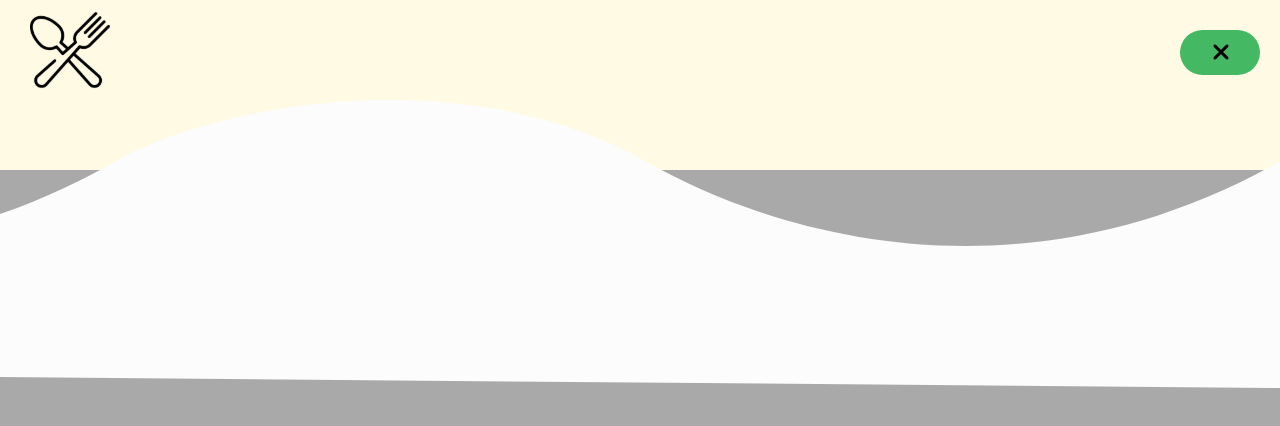
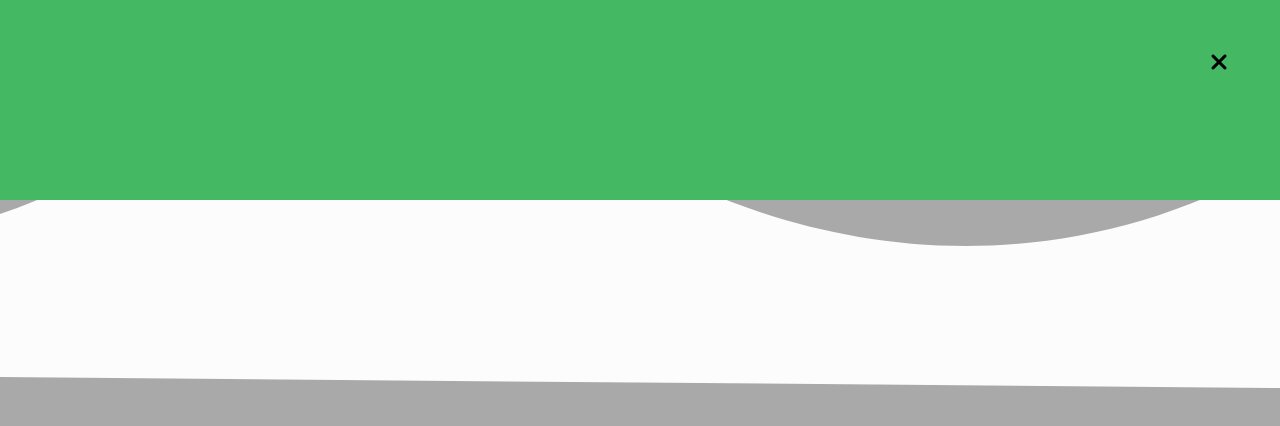
Before and after one commit to CeceStar/recipes-webpage, a React (Create React App) app: page / in a window 1280 px wide. Shown: the top 426 px of the page. Built offline with nearby package versions, Linux system fonts and the light colour scheme.

Commit message:
Trying to add animations to navbar

```diff
--- a/src/assets/styles/components/_header.scss
+++ b/src/assets/styles/components/_header.scss
@@ -18,31 +18,72 @@
 }
 
 .hamburger-nav-container {
-  position: relative;
-  float: right;
+  position: absolute;
+  top: 0;
+  right: 0;
+  left: 0;
+  z-index: 1;
+  height: 200px;
+  //   background-color: darkgreen;
+  i {
+    position: absolute;
+    top: 50px;
+    right: 50px;
+    font-size: 1.5rem;
+  }
 }
 
+.hamburger-btn-bg {
+  position: absolute;
+  right: 0px;
+  top: 0px;
+  background-color: $green;
+  width: 100%;
+  height: 100%;
+  -webkit-animation: showNavbar 1s 1; /* Safari 4+ */
+  -moz-animation: showNavbar 1s 1; /* Fx 5+ */
+  -o-animation: showNavbar 1s 1; /* Opera 12+ */
+  animation: showNavbar 1s 1;
+}
+// .hamburger-btn-bg {
+//     position: absolute;
+//     right: 0px;
+//     top: 0px;
+//     background-color: $green;
+//     width: 100%;
+//     height: 100%;
+// }
+
 .hamburger-btn {
+  position: absolute;
+  right: 20px;
+  top: 40px;
   border-radius: 30px;
   background-color: $green;
-  margin: 30px 20px 0px 0px;
   width: 80px;
   height: 45px;
+  outline: none;
+  border: none;
   i {
     position: absolute;
+    top: 10px;
+    left: 30px;
     font-size: 1.5rem;
-    top: 40px;
-    right: 50px;
   }
 }
 
 .hamburger-nav {
   position: absolute;
   top: 0px;
-  right: 0;
-  width: 100%;
+  left: 50%;
+  transform: translate(-50%, 0);
+  -webkit-animation: fadeIn 1s 1; /* Safari 4+ */
+  -moz-animation: fadeIn 1s 1; /* Fx 5+ */
+  -o-animation: fadeIn 1s 1; /* Opera 12+ */
+  animation: fadeIn 1s 1;
   height: 200px;
-  background-color: $green;
+  visibility: hidden;
+  background-color: none;
   padding: 20px;
   z-index: 1;
   ul {
--- a/src/assets/styles/styles.css
+++ b/src/assets/styles/styles.css
@@ -1,4 +1,49 @@
 @import url("https://fonts.googleapis.com/css2?family=Abril+Fatface&family=Montserrat:wght@400;700&family=Roboto+Mono:wght@400;700&display=swap");
+@-webkit-keyframes showNavbar {
+  0% {
+    right: 20px;
+    top: 40px;
+    border-radius: 30px;
+    width: 80px;
+    height: 45px;
+  }
+  100% {
+    right: 0px;
+    top: 0px;
+    width: 100%;
+    height: 100%;
+  }
+}
+@keyframes showNavbar {
+  0% {
+    right: 20px;
+    top: 40px;
+    border-radius: 30px;
+    width: 80px;
+    height: 45px;
+  }
+  100% {
+    right: 0px;
+    top: 0px;
+    width: 100%;
+    height: 100%;
+  }
+}
+
+@-webkit-keyframes fadeIn {
+  0% {
+  }
+  100% {
+  }
+}
+
+@keyframes fadeIn {
+  0% {
+  }
+  100% {
+  }
+}
+
 * {
   -webkit-box-sizing: border-box;
           box-sizing: border-box;
@@ -75,32 +120,68 @@ button {
 }
 
 .hamburger-nav-container {
-  position: relative;
-  float: right;
+  position: absolute;
+  top: 0;
+  right: 0;
+  left: 0;
+  z-index: 1;
+  height: 200px;
+}
+
+.hamburger-nav-container i {
+  position: absolute;
+  top: 50px;
+  right: 50px;
+  font-size: 1.5rem;
+}
+
+.hamburger-btn-bg {
+  position: absolute;
+  right: 0px;
+  top: 0px;
+  background-color: #45B864;
+  width: 100%;
+  height: 100%;
+  -webkit-animation: showNavbar 1s 1;
+  /* Safari 4+ */
+  /* Fx 5+ */
+  /* Opera 12+ */
+  animation: showNavbar 1s 1;
 }
 
 .hamburger-btn {
+  position: absolute;
+  right: 20px;
+  top: 40px;
   border-radius: 30px;
   background-color: #45B864;
-  margin: 30px 20px 0px 0px;
   width: 80px;
   height: 45px;
+  outline: none;
+  border: none;
 }
 
 .hamburger-btn i {
   position: absolute;
+  top: 10px;
+  left: 30px;
   font-size: 1.5rem;
-  top: 40px;
-  right: 50px;
 }
 
 .hamburger-nav {
   position: absolute;
   top: 0px;
-  right: 0;
-  width: 100%;
+  left: 50%;
+  -webkit-transform: translate(-50%, 0);
+          transform: translate(-50%, 0);
+  -webkit-animation: fadeIn 1s 1;
+  /* Safari 4+ */
+  /* Fx 5+ */
+  /* Opera 12+ */
+  animation: fadeIn 1s 1;
   height: 200px;
-  background-color: #45B864;
+  visibility: hidden;
+  background-color: none;
   padding: 20px;
   z-index: 1;
 }
--- a/src/components/Header.tsx
+++ b/src/components/Header.tsx
@@ -18,14 +18,15 @@ function Header() {
             <button className="header-btn">About me</button>
           </div>
           <div className="hamburger-nav-container">
-            <div className="hamburger-btn" onClick={() => setOpen(!open)}>
+            <div className="hamburger-btn-bg"></div>
+            <button className="hamburger-btn" onClick={() => setOpen(!open)}>
               {open ? (
                 <i className="fas fa-bars"></i>
               ) : (
                 <i className="fas fa-times"></i>
               )}
-            </div>
-            <div className="hamburger-nav hidden">
+            </button>
+            <div className="hamburger-nav">
               <ul>
                 <li>
                   <button className="hamburger-list-btn">Home</button>
```
Also changed, not shown: src/assets/styles/base/_animations.scss (+25 -0 lines), 1 other file (tests, documents, lock files or other folders).
